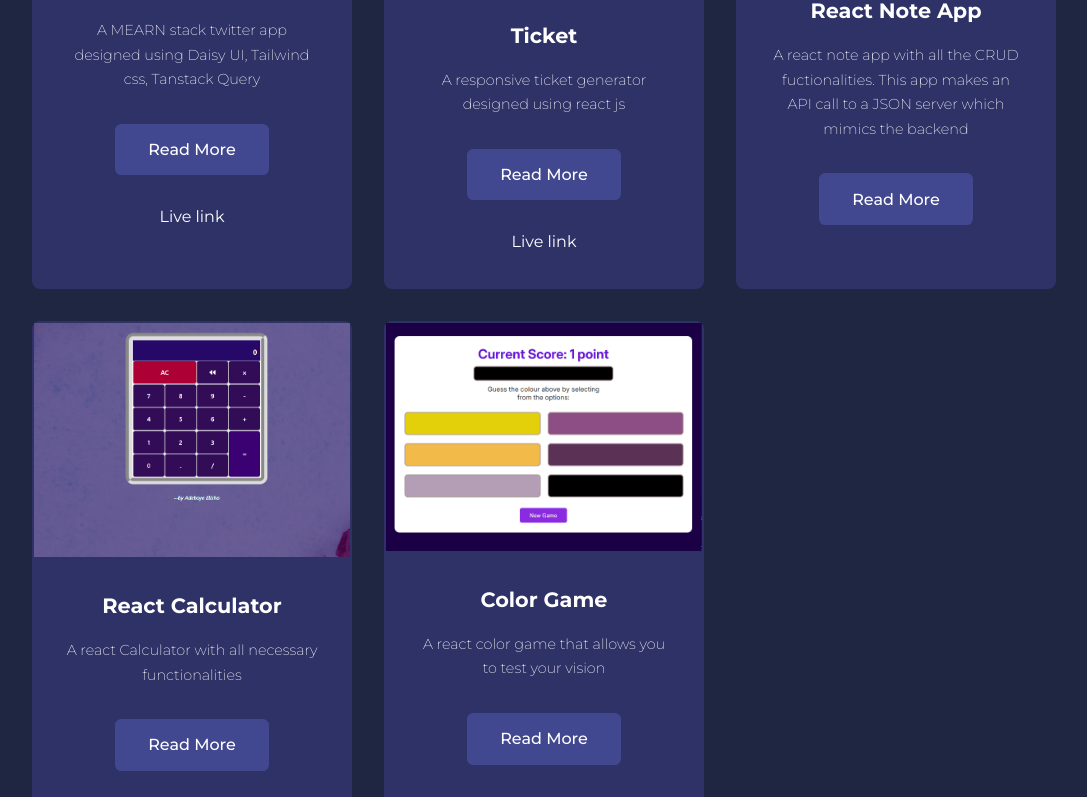
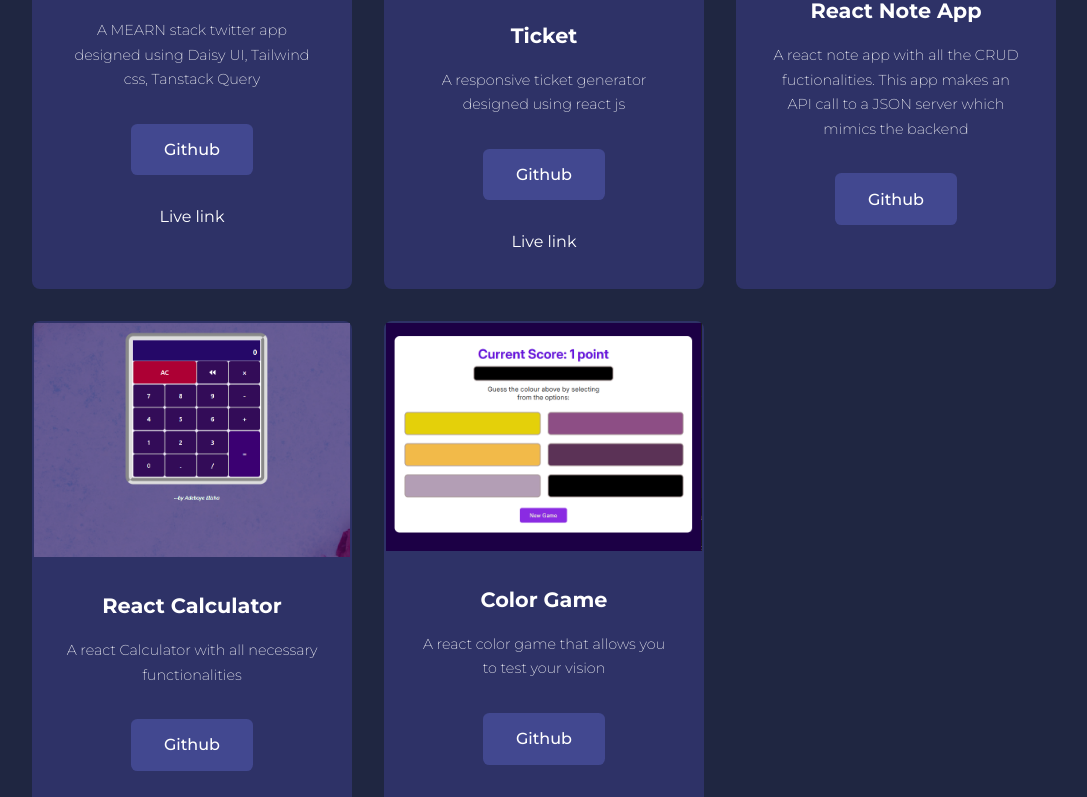
Before and after one commit to adexfit/techPortfolio, a React (Vite) app: page / in a window 1280 px wide. Shown: the part 1700-2497 px from the top of the page, without its empty margins (96-1183 px from the left). Built offline with nearby package versions, Linux system fonts and the light colour scheme.

Commit message:
edited the github button

```diff
--- a/src/pages/Projects/Project.jsx
+++ b/src/pages/Projects/Project.jsx
@@ -30,7 +30,7 @@ const Project = () => {
                 className="btn btn-primary"
                 target="_blank"
               >
-                Read More
+                Github
               </Link>{" "}
               <br />
               <br />
```
